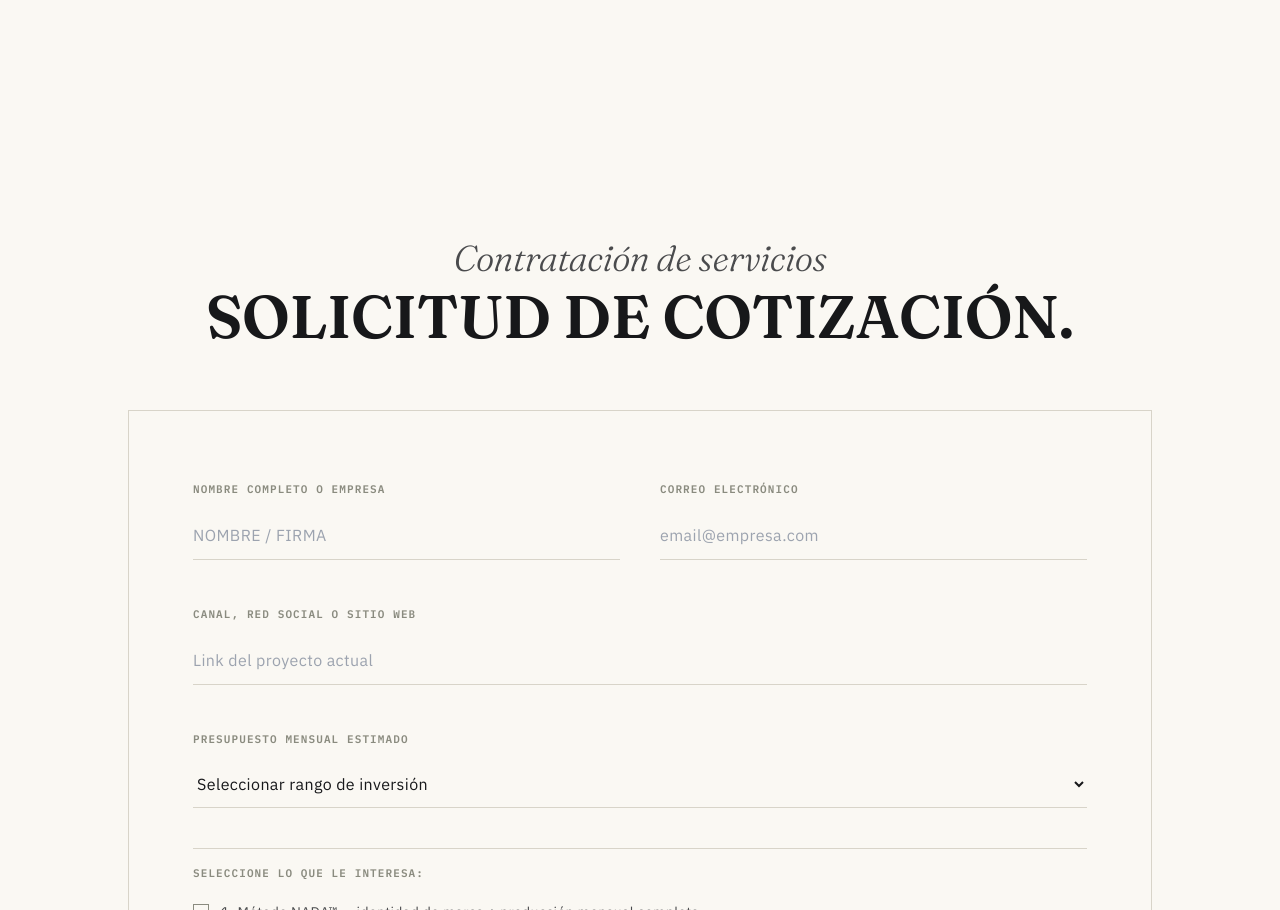
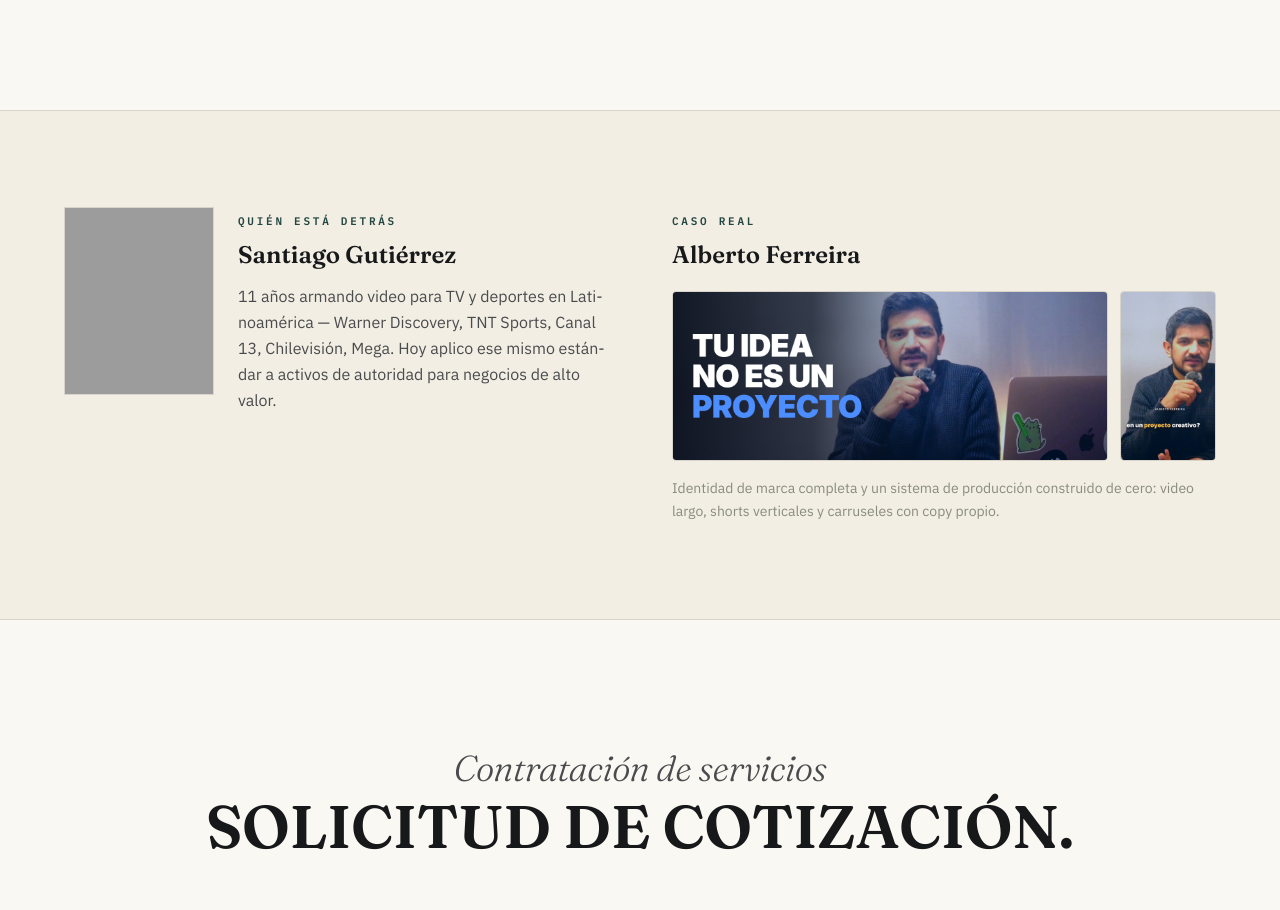
Before and after one commit to nadanadaagencia-stack/AGENCIA_NADA_WEB, a plain HTML site: page index.html in a window 1280 px wide. Shown: the part 1822-2732 px from the top of the page. Drawn offline with nearby package versions, Linux system fonts and the light colour scheme; grey boxes are pictures that could not be loaded.

Commit message:
Add compact "Sobre mí" and "Caso real" section
The page had claims (broadcast credentials, retention system) but no
face and no proof of actual output. Adds one compact two-column section
between the method and the contact form: a short bio with photo, and
two images from the real Alberto Ferreira case (already used in the
Propuesta PDF) with a one-line description. Deliberately kept small,
not a full case-study page.

```diff
--- a/index.html
+++ b/index.html
@@ -184,6 +184,35 @@
             </div>
         </section>
 
+        <section class="py-24 px-6" style="border-top: 1px solid var(--line); border-bottom: 1px solid var(--line); background: var(--paper-2);">
+            <div class="max-w-6xl mx-auto grid grid-cols-1 md:grid-cols-2 gap-16">
+                <div class="flex flex-col sm:flex-row gap-6 items-start">
+                    <div class="image-wrapper w-full sm:w-[150px] aspect-[4/5] flex-shrink-0">
+                        <img src="https://i.ibb.co/BHFDk5m5/image.jpg" alt="Santiago Gutiérrez" class="w-full h-full object-cover">
+                    </div>
+                    <div>
+                        <span class="mono text-[11px] font-semibold uppercase tracking-[0.25em]" style="color: var(--accent);">Quién está detrás</span>
+                        <h3 class="serif text-2xl font-semibold mt-2 mb-3" style="color: var(--ink);">Santiago Gutiérrez</h3>
+                        <p class="text-base leading-relaxed desc-text" style="color: var(--ink-soft);">
+                            11 años armando video para TV y deportes en Latinoamérica — Warner Discovery, TNT Sports, Canal 13, Chilevisión, Mega. Hoy aplico ese mismo estándar a activos de autoridad para negocios de alto valor.
+                        </p>
+                    </div>
+                </div>
+
+                <div>
+                    <span class="mono text-[11px] font-semibold uppercase tracking-[0.25em]" style="color: var(--accent);">Caso real</span>
+                    <h3 class="serif text-2xl font-semibold mt-2 mb-5" style="color: var(--ink);">Alberto Ferreira</h3>
+                    <div class="flex gap-3 mb-4" style="height: 170px;">
+                        <img src="assets/caso-thumbnail.png" alt="Miniatura de YouTube con la identidad de marca de Alberto Ferreira" class="flex-1 min-w-0 h-full object-cover" style="border-radius: 4px; border: 1px solid var(--line);">
+                        <img src="assets/caso-short-vertical.png" alt="Short vertical para Reels/TikTok con subtítulos y firma de marca" class="flex-shrink-0 h-full object-cover" style="width: auto; border-radius: 4px; border: 1px solid var(--line);">
+                    </div>
+                    <p class="text-sm leading-relaxed desc-text" style="color: var(--ink-dim);">
+                        Identidad de marca completa y un sistema de producción construido de cero: video largo, shorts verticales y carruseles con copy propio.
+                    </p>
+                </div>
+            </div>
+        </section>
+
         <section id="apply" class="py-32 px-6 scroll-mt-24">
             <div class="max-w-5xl mx-auto text-center">
                 <div class="mb-16">
```
Also changed, not shown: assets/caso-short-vertical.png (added), assets/caso-thumbnail.png (added).
